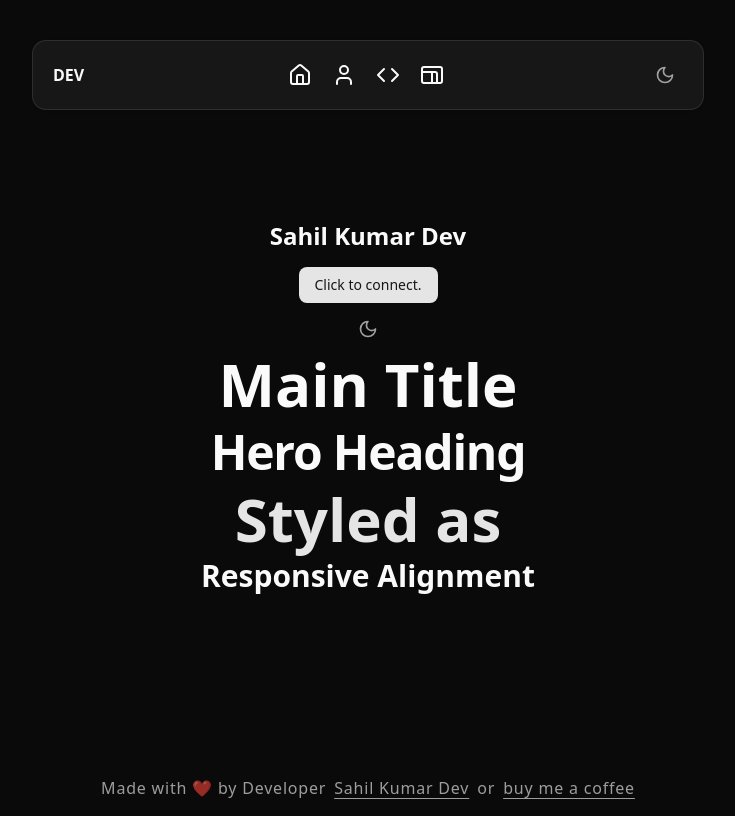
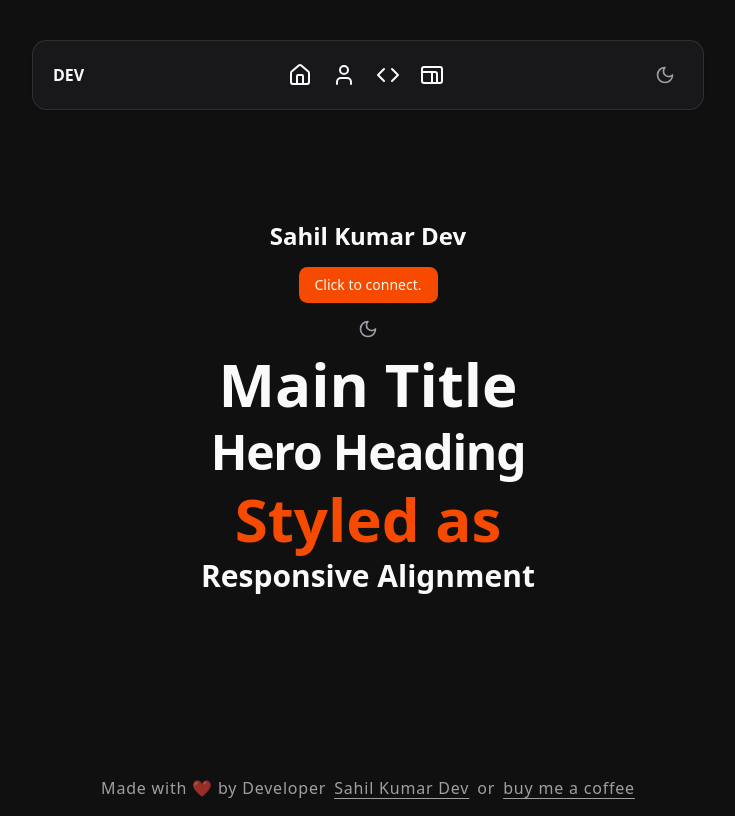
Before and after one commit to SahilKumarDev/sahilkumardev.com, a Next.js app: page / in a window 1280 px wide. Shown: the whole page, without its empty margins (272-1007 px from the left). Built offline with nearby package versions, Linux system fonts and the light colour scheme.

Commit message:
Update global styles and layout for improved dark mode support and UI consistency

```diff
--- a/app/globals.css
+++ b/app/globals.css
@@ -44,78 +44,79 @@
 }
 
 :root {
-  --radius: 0.625rem;
+  --radius: 0.65rem;
   --background: oklch(1 0 0);
-  --foreground: oklch(0.145 0 0);
+  --foreground: oklch(0.141 0.005 285.823);
   --card: oklch(1 0 0);
-  --card-foreground: oklch(0.145 0 0);
+  --card-foreground: oklch(0.141 0.005 285.823);
   --popover: oklch(1 0 0);
-  --popover-foreground: oklch(0.145 0 0);
-  --primary: oklch(0.205 0 0);
-  --primary-foreground: oklch(0.985 0 0);
-  --secondary: oklch(0.97 0 0);
-  --secondary-foreground: oklch(0.205 0 0);
-  --muted: oklch(0.97 0 0);
-  --muted-foreground: oklch(0.556 0 0);
-  --accent: oklch(0.97 0 0);
-  --accent-foreground: oklch(0.205 0 0);
+  --popover-foreground: oklch(0.141 0.005 285.823);
+  --primary: oklch(0.705 0.213 47.604);
+  --primary-foreground: oklch(0.98 0.016 73.684);
+  --secondary: oklch(0.967 0.001 286.375);
+  --secondary-foreground: oklch(0.21 0.006 285.885);
+  --muted: oklch(0.967 0.001 286.375);
+  --muted-foreground: oklch(0.552 0.016 285.938);
+  --accent: oklch(0.967 0.001 286.375);
+  --accent-foreground: oklch(0.21 0.006 285.885);
   --destructive: oklch(0.577 0.245 27.325);
-  --border: oklch(0.922 0 0);
-  --input: oklch(0.922 0 0);
-  --ring: oklch(0.708 0 0);
+  --border: oklch(0.92 0.004 286.32);
+  --input: oklch(0.92 0.004 286.32);
+  --ring: oklch(0.705 0.213 47.604);
   --chart-1: oklch(0.646 0.222 41.116);
   --chart-2: oklch(0.6 0.118 184.704);
   --chart-3: oklch(0.398 0.07 227.392);
   --chart-4: oklch(0.828 0.189 84.429);
   --chart-5: oklch(0.769 0.188 70.08);
   --sidebar: oklch(0.985 0 0);
-  --sidebar-foreground: oklch(0.145 0 0);
-  --sidebar-primary: oklch(0.205 0 0);
-  --sidebar-primary-foreground: oklch(0.985 0 0);
-  --sidebar-accent: oklch(0.97 0 0);
-  --sidebar-accent-foreground: oklch(0.205 0 0);
-  --sidebar-border: oklch(0.922 0 0);
-  --sidebar-ring: oklch(0.708 0 0);
+  --sidebar-foreground: oklch(0.141 0.005 285.823);
+  --sidebar-primary: oklch(0.705 0.213 47.604);
+  --sidebar-primary-foreground: oklch(0.98 0.016 73.684);
+  --sidebar-accent: oklch(0.967 0.001 286.375);
+  --sidebar-accent-foreground: oklch(0.21 0.006 285.885);
+  --sidebar-border: oklch(0.92 0.004 286.32);
+  --sidebar-ring: oklch(0.705 0.213 47.604);
 }
 
 .dark {
-  --background: oklch(0.145 0 0);
+  --background: oklch(0.141 0.005 285.823);
   --foreground: oklch(0.985 0 0);
-  --card: oklch(0.205 0 0);
+  --card: oklch(0.21 0.006 285.885);
   --card-foreground: oklch(0.985 0 0);
-  --popover: oklch(0.205 0 0);
+  --popover: oklch(0.21 0.006 285.885);
   --popover-foreground: oklch(0.985 0 0);
-  --primary: oklch(0.922 0 0);
-  --primary-foreground: oklch(0.205 0 0);
-  --secondary: oklch(0.269 0 0);
+  --primary: oklch(0.646 0.222 41.116);
+  --primary-foreground: oklch(0.98 0.016 73.684);
+  --secondary: oklch(0.274 0.006 286.033);
   --secondary-foreground: oklch(0.985 0 0);
-  --muted: oklch(0.269 0 0);
-  --muted-foreground: oklch(0.708 0 0);
-  --accent: oklch(0.269 0 0);
+  --muted: oklch(0.274 0.006 286.033);
+  --muted-foreground: oklch(0.705 0.015 286.067);
+  --accent: oklch(0.274 0.006 286.033);
   --accent-foreground: oklch(0.985 0 0);
   --destructive: oklch(0.704 0.191 22.216);
   --border: oklch(1 0 0 / 10%);
   --input: oklch(1 0 0 / 15%);
-  --ring: oklch(0.556 0 0);
+  --ring: oklch(0.646 0.222 41.116);
   --chart-1: oklch(0.488 0.243 264.376);
   --chart-2: oklch(0.696 0.17 162.48);
   --chart-3: oklch(0.769 0.188 70.08);
   --chart-4: oklch(0.627 0.265 303.9);
   --chart-5: oklch(0.645 0.246 16.439);
-  --sidebar: oklch(0.205 0 0);
+  --sidebar: oklch(0.21 0.006 285.885);
   --sidebar-foreground: oklch(0.985 0 0);
-  --sidebar-primary: oklch(0.488 0.243 264.376);
-  --sidebar-primary-foreground: oklch(0.985 0 0);
-  --sidebar-accent: oklch(0.269 0 0);
+  --sidebar-primary: oklch(0.646 0.222 41.116);
+  --sidebar-primary-foreground: oklch(0.98 0.016 73.684);
+  --sidebar-accent: oklch(0.274 0.006 286.033);
   --sidebar-accent-foreground: oklch(0.985 0 0);
   --sidebar-border: oklch(1 0 0 / 10%);
-  --sidebar-ring: oklch(0.556 0 0);
+  --sidebar-ring: oklch(0.646 0.222 41.116);
 }
 
 @layer base {
   * {
     @apply border-border outline-ring/50;
   }
+
   body {
     @apply bg-background text-foreground;
   }
--- a/app/layout.tsx
+++ b/app/layout.tsx
@@ -29,7 +29,13 @@
   return (
     <html lang="en" suppressHydrationWarning>
       <body
-        className={`${geistSans.variable} ${geistMono.variable} antialiased`}
+        className={`
+          ${geistSans.variable}
+          ${geistMono.variable}
+          dark:bg-black/10
+          bg-[#fffbf5]
+          antialiased
+          `}
       >
         <ThemeProvider
           attribute="class"
```
